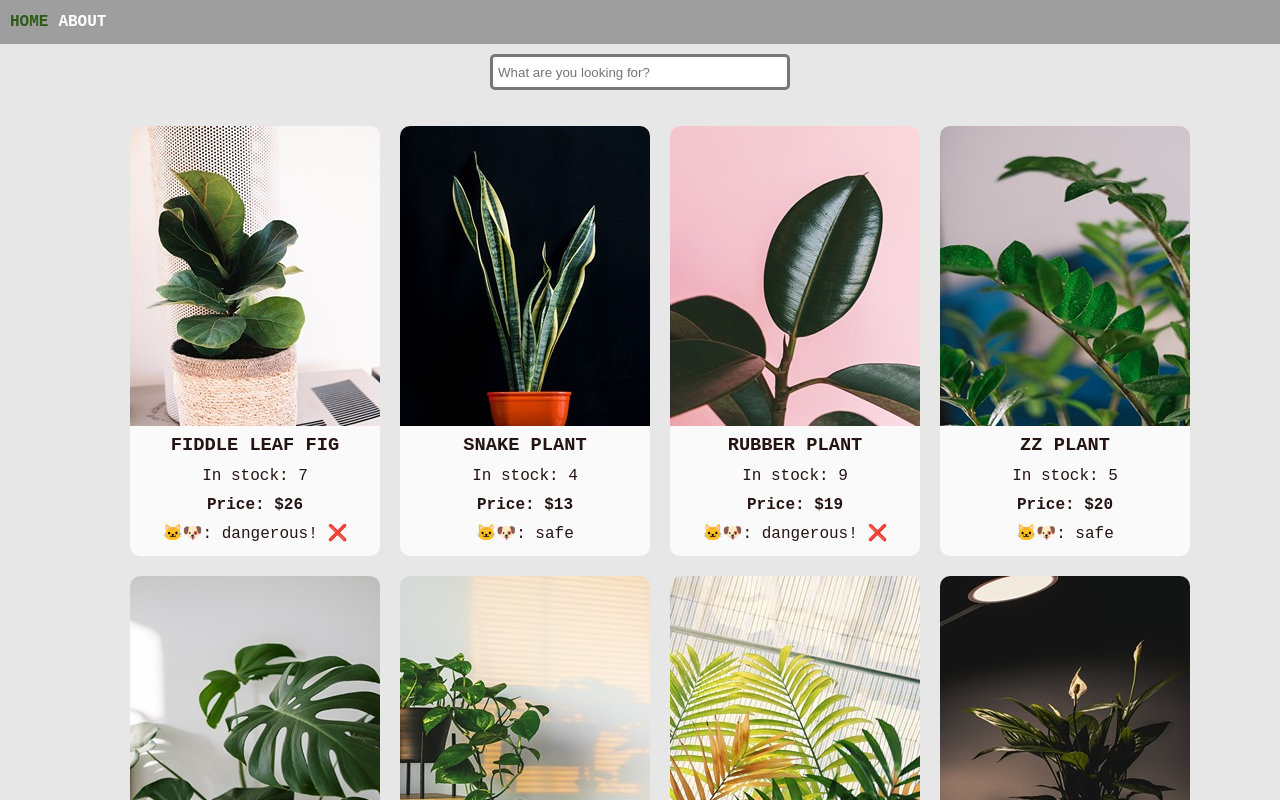
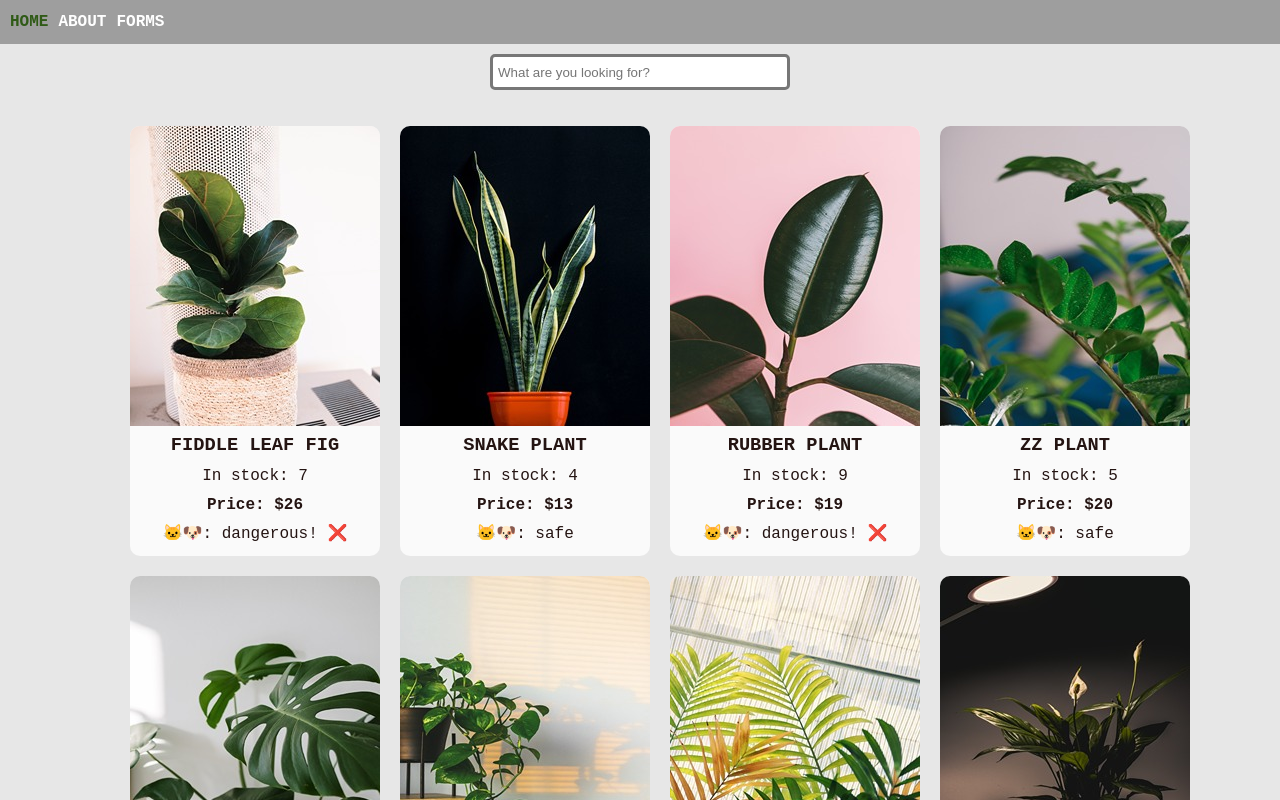
Before and after one commit to aniamarkh/rsschool-react, a React (Vite) app in the folder my-app/: page / in a window 1280 px wide. Shown: the top 800 px of the page. Built offline with nearby package versions, Linux system fonts and the light colour scheme.

Commit message:
feat: impliment separate route for forms

```diff
--- /dev/null
+++ b/my-app/src/components/forms/forms.css
@@ -0,0 +1,6 @@
+.forms {
+  display: flex;
+  flex-direction: column;
+  align-items: center;
+  justify-content: start;
+}
--- /dev/null
+++ b/my-app/src/components/forms/index.tsx
@@ -0,0 +1 @@
+import './froms.css';
--- /dev/null
+++ b/my-app/src/pages/Forms.tsx
@@ -0,0 +1,11 @@
+import React from 'react';
+
+export default class NotFoundPage extends React.Component {
+  render() {
+    return (
+      <div className="forms">
+        <h1>Forms</h1>
+      </div>
+    );
+  }
+}
--- a/my-app/src/routes.tsx
+++ b/my-app/src/routes.tsx
@@ -3,11 +3,13 @@ import { Navigate, Route, Routes } from 'react-router-dom';
 import HomePage from './pages/Home';
 import AboutPage from './pages/About';
 import NotFoundPage from './pages/NotFound';
+import Forms from './pages/Forms';
 
 const enum AppRoutes {
   main = '/',
   about = '/about',
   not_found = '/404',
+  forms = '/forms',
 }
 
 export const headerData = [
@@ -19,6 +21,10 @@ export const headerData = [
     title: 'About',
     path: AppRoutes.about,
   },
+  {
+    title: 'Forms',
+    path: AppRoutes.forms,
+  },
 ];
 
 class Router extends React.Component {
@@ -28,6 +34,7 @@ class Router extends React.Component {
         <Route path={AppRoutes.main} element={<HomePage />} />
         <Route path={AppRoutes.about} element={<AboutPage />} />
         <Route path={AppRoutes.not_found} element={<NotFoundPage />} />
+        <Route path={AppRoutes.forms} element={<Forms />} />
         <Route path="*" element={<Navigate replace to={AppRoutes.not_found} />} />
       </Routes>
     );
```
